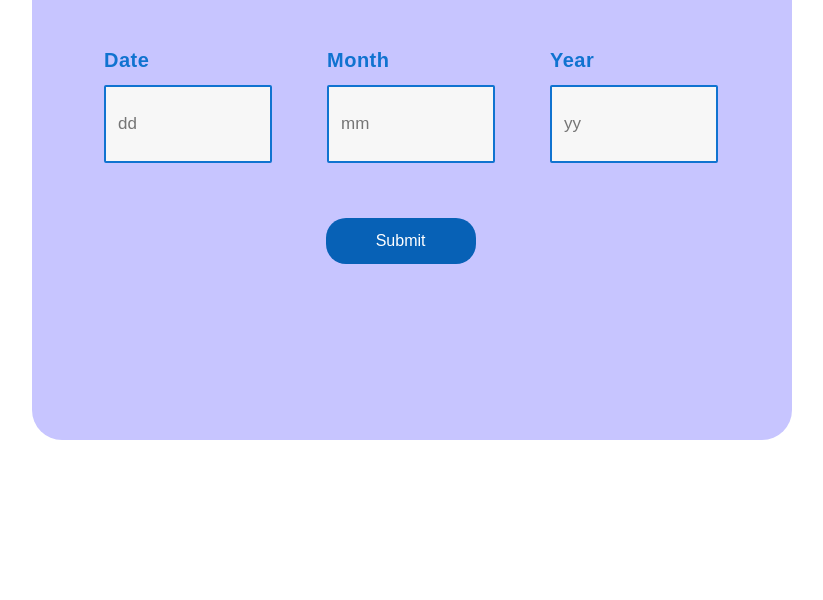
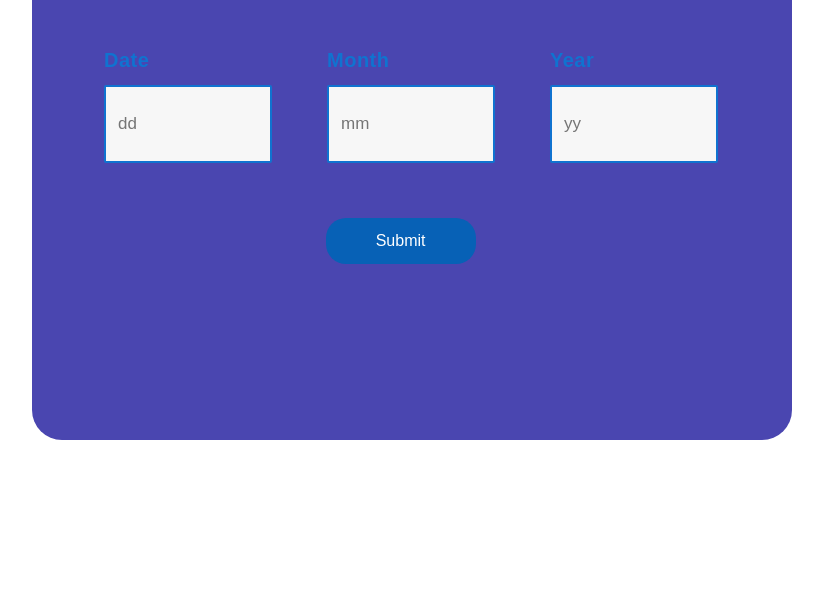
Before and after one commit to saranglohit94/age-cal, a plain HTML site: page index.html in a window 1280 px wide. Shown: the part 200-800 px from the top of the page, without its empty margins (228-1051 px from the left). Drawn offline with Linux system fonts and the light colour scheme.

Commit message:
changes made

```diff
--- a/style.css
+++ b/style.css
@@ -6,7 +6,7 @@
     display: flex;
     align-items: center;
     justify-content: center;
-    background-color: rgb(199, 197, 255);
+    background-color: rgb(74, 70, 176);
     border-radius: 30px;
 }
 .base{
```
